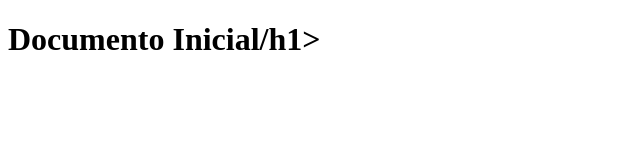
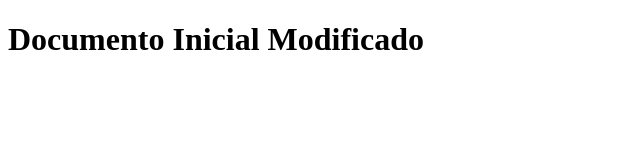
Before and after one commit to mariasfdz/CursoGit, a plain HTML site: page index.html in a window 1280 px wide. Shown: the whole page, without its empty margins (0-640 px from the left). Drawn offline with Linux system fonts and the light colour scheme.

Commit message:
Update index.html

```diff
--- a/index.html
+++ b/index.html
@@ -7,6 +7,6 @@
 </head>
 
 <body>
-	<h1>Documento Inicial/h1>
+	<h1>Documento Inicial Modificado</h1>
 </body>
 </html>
```
